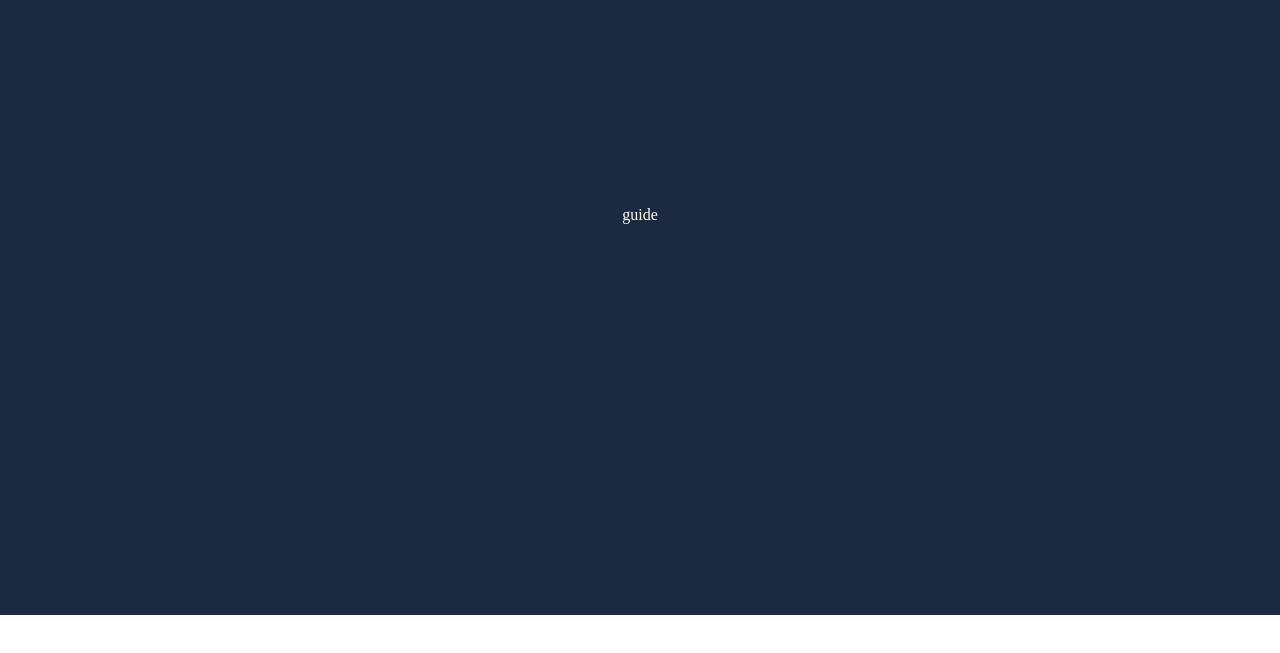
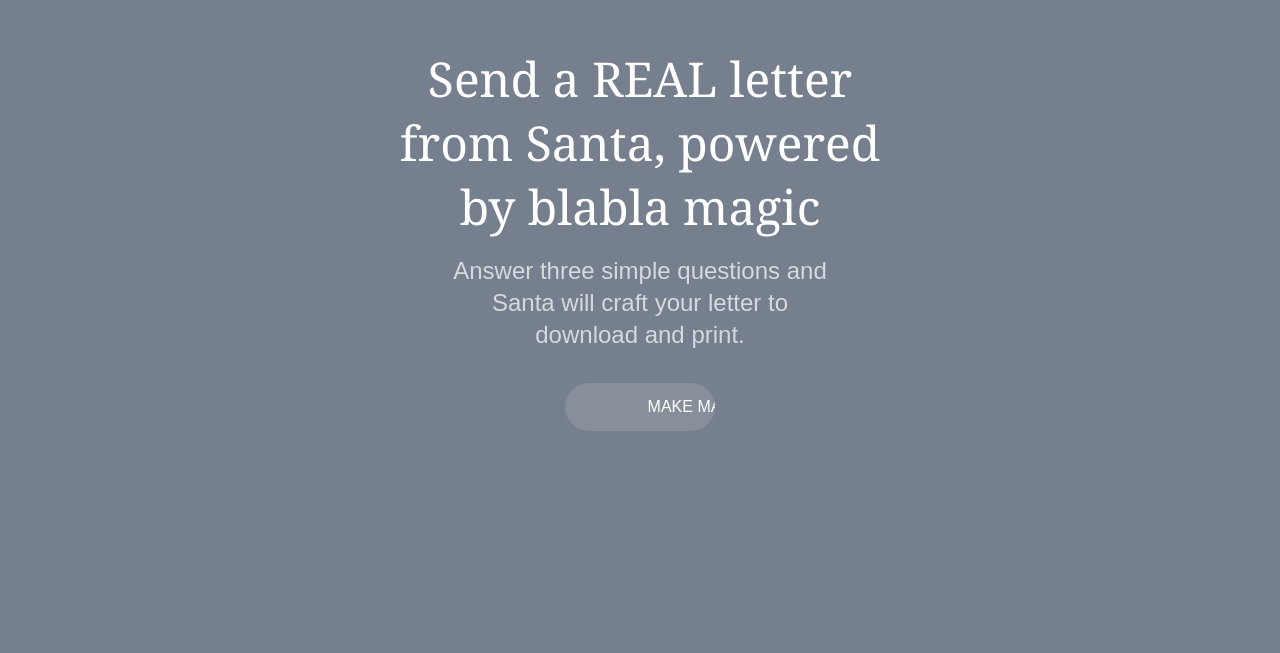
Before and after one commit to harugi7/your-santa, a React (Vite) app: page /guide in a window 1280 px wide. Shown: the part 185-838 px from the top of the page. Before the commit the page ends 800 px from the top, so only its background shows below. Built offline with nearby package versions, Linux system fonts and the light colour scheme.

Commit message:
feat: guide page

```diff
--- a/src/pages/Guide.tsx
+++ b/src/pages/Guide.tsx
@@ -1,11 +1,54 @@
 import PageLayout from "../components/PageLayout.tsx";
+import Background from "../components/Background.tsx";
+import styled from "styled-components";
+import StartBtn from "../components/button/StartBtn.tsx";
 
 function Guide() {
 
   return (
-    <PageLayout>
-      guide
+    <PageLayout backgroundOpacity={0.6}>
+      <Background/>
+      <CenterContainer>
+        <StyledMainText>
+          {`Send a REAL letter\n
+          from Santa, powered\n
+          by blabla magic`}
+        </StyledMainText>
+        <StyledSubText>
+          {`Answer three simple questions and\n
+          Santa will craft your letter to\n
+          download and print.`}
+        </StyledSubText>
+        <StartBtn/>
+      </CenterContainer>
     </PageLayout>
   );
 }
 export default Guide;
+
+const CenterContainer = styled.div`
+    height: 100vh;
+    display: flex;
+    flex-direction: column;
+    justify-content: center;
+    align-items: center;
+    text-align: center;
+    gap: 40px;
+`;
+
+const StyledMainText = styled.div`
+    color: white;
+    font-size: 48px;
+    font-family: Georgia, serif;
+    white-space: pre-line;
+    line-height: 32px;
+`;
+
+const StyledSubText = styled.div`
+  color: rgba(255, 255, 255, 0.7);
+  font-size: 24px;
+  font-weight: 300;
+  font-family: sans-serif;
+  white-space: pre-line;
+  line-height: 16px;
+`;
```
